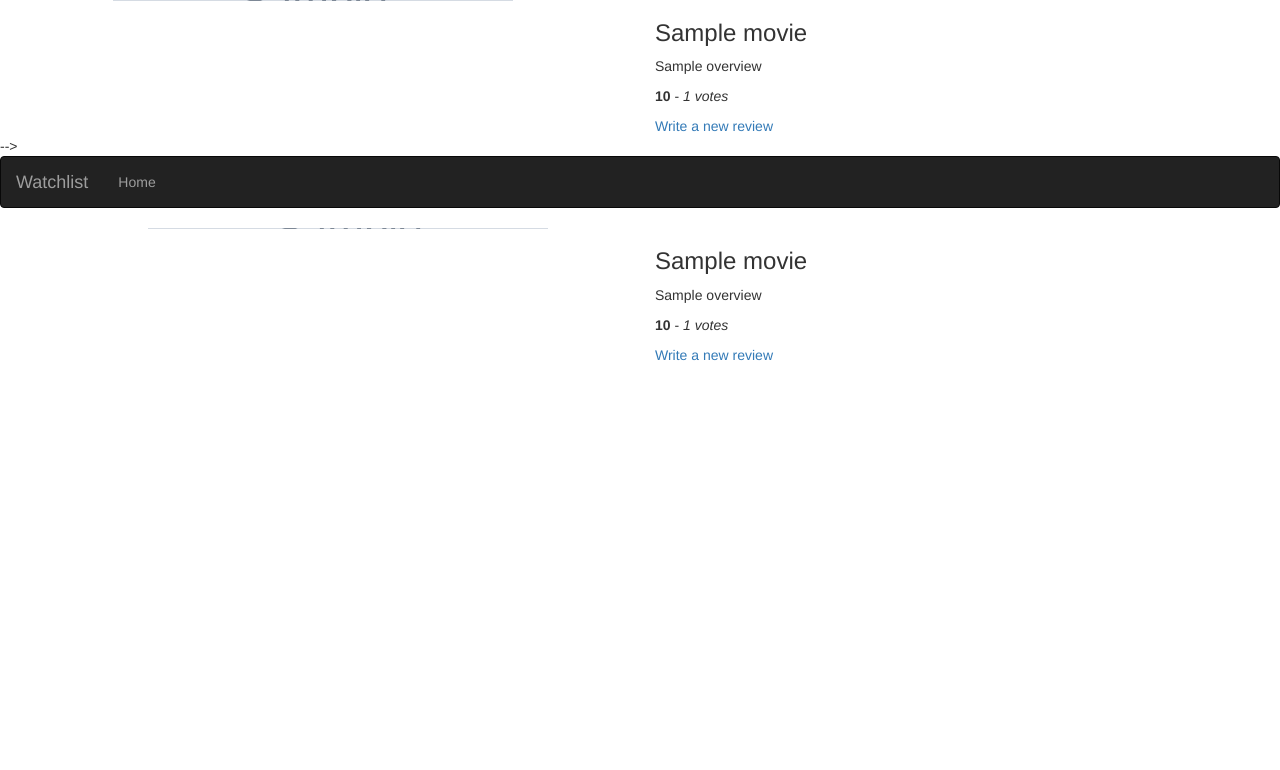
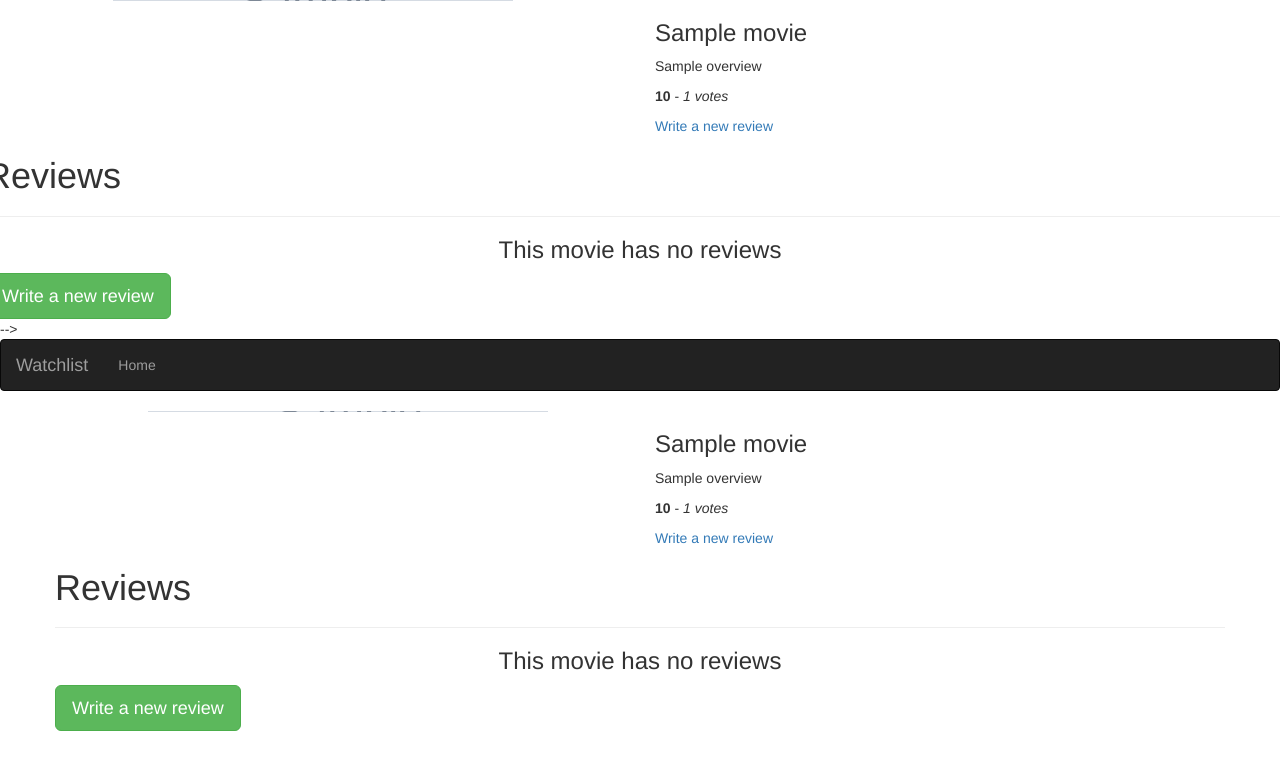
Before and after one commit to Memory-Wabwile/Watchlist, a Flask app: template app/templates/movie.html in a window 1280 px wide. Shown: the top 770 px of the page. Run offline with Flask 2, Linux system fonts and the light colour scheme; the template is opened without the code that fills it: most values are stand-ins (such as "Sample title", 1, 10 or a date in 2020); grey boxes marked "Sample" are stand-in pictures; parts of the project's set-up code (start-up, migrations or seed data) failed here and were passed over; some libraries are stand-ins or nearby versions.

Commit message:
craete a css file

```diff
--- a/app/models/reviews.py
+++ b/app/models/reviews.py
@@ -16,7 +16,7 @@
         Review.all_reviews.clear()
 
     @classmethod
-    def get_reviews(cls,id)
+    def get_reviews(cls,id):
 
         response = []
 
--- a/app/templates/index.html
+++ b/app/templates/index.html
@@ -25,7 +25,7 @@
 
     </div>
 
-    {{ super() }}
+    {{ super()}}
     <link rel="stylesheet" href="{{url_for('static',filename='css/index.css')}}">
     {% endblock %}
 
--- a/app/templates/macros.html
+++ b/app/templates/macros.html
@@ -13,4 +13,14 @@
 
 {% endfor %}
 
+
 {% endmacro %}
+<!-- Displaying reviews macro -->
+{% macro displayReviews(review_list) %}
+    {% for review in review_list %}
+    <div class="col-xs-12 col-sm-4 col-md-4 col-lg-4 review-card">
+        <h2> {{ review.title}} </h2>
+        <p> {{ review.review | truncate(30) }}</p>
+    </div>
+    {% endfor %}
+{% endmacro %}
--- a/app/templates/movie.html
+++ b/app/templates/movie.html
@@ -1,11 +1,13 @@
 {% extends 'base.html'%}
+{% import 'macros.html' as macro%}
 <!-- Content block -->
 {% block content %}
 <div class="container">
 
     <!-- Poster background -->
     <div class="row">
-        <div class="col-xs-6 col-sm-6 col-md-6 col-lg-6 posterPath" style="background: url({{movie.poster}}) no-repeat center center">
+        <div class="col-xs-6 col-sm-6 col-md-6 col-lg-6 posterPath"
+            style="background: url({{movie.poster}}) no-repeat center center">
         </div>
 
         <div class="col-xs-6 col-sm-6 col-md-6 col-lg-6 movie-details">
@@ -18,5 +20,21 @@
         </div>
     </div>
 
+    <div class="row">
+
+        <h1>Reviews</h1>
+        <hr>
+
+        {% if reviews %}
+        {{macro.displayReviews(reviews)}}
+
+        {% else%}
+        <h3 class="text-center">This movie has no reviews </h3>
+
+        <a class="btn btn-success btn-lg text-center" href="/movie/review/new/{{movie.id}}"> Write a new review</a>
+        {% endif %}
+
+    </div>
+
 </div>
 {% endblock %}
```
Also changed, not shown: app/views.py (+4 -15 lines), app/static/css/index.css (added).
